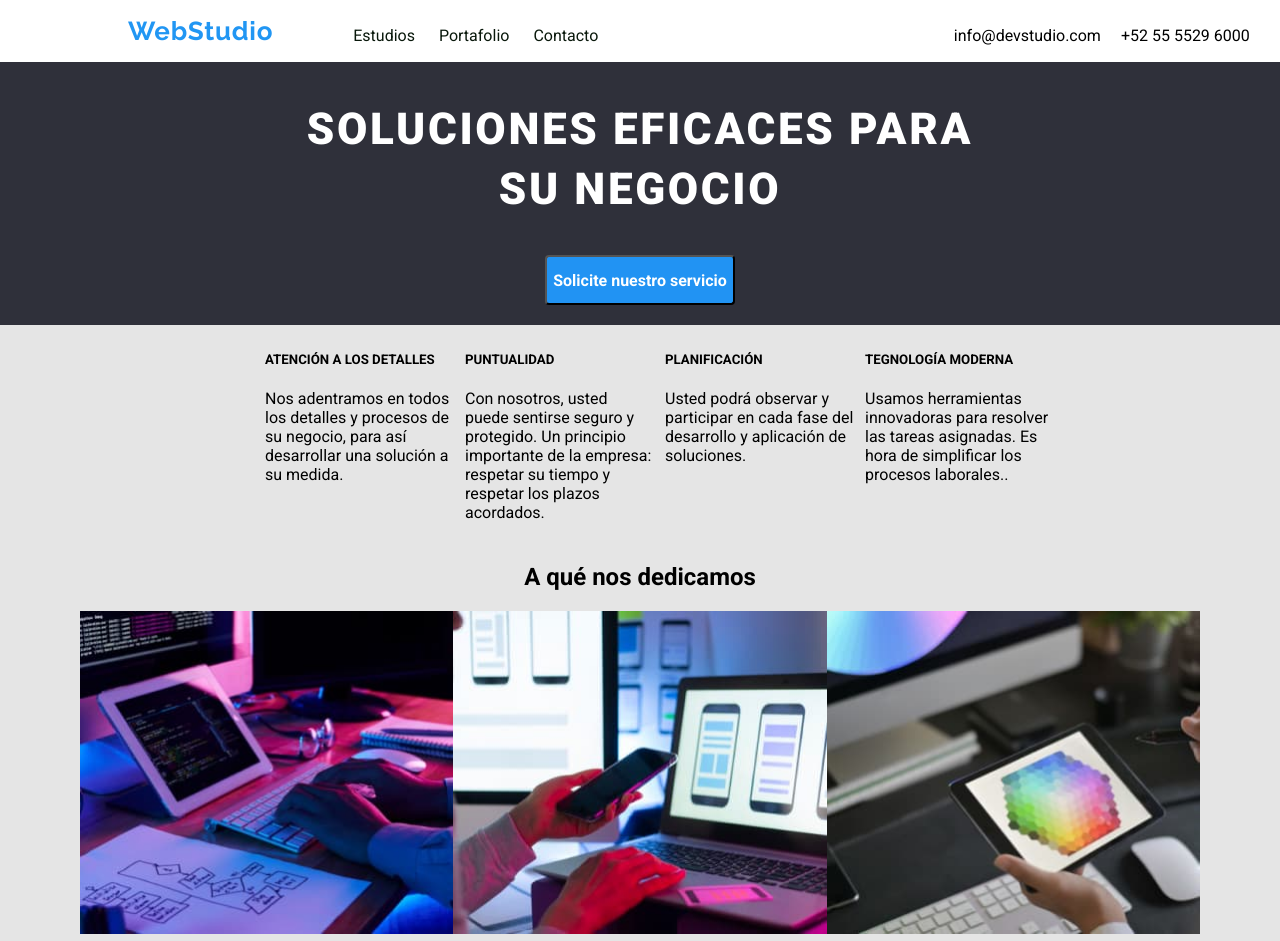
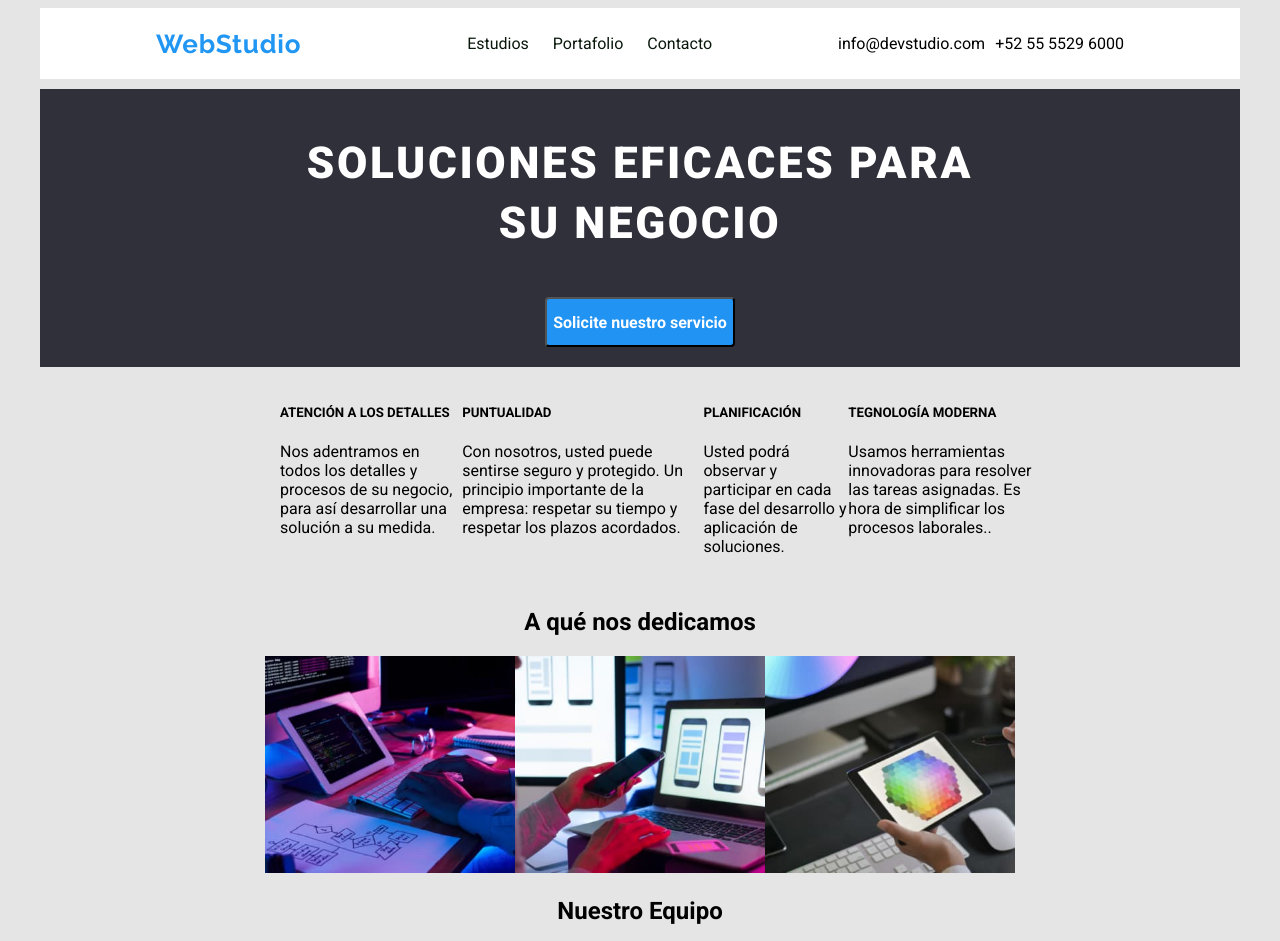
Before and after one commit to Deimer23/goit-markup-hw-02, a plain HTML site: page index.html in a window 1280 px wide. Shown: the top 941 px of the page. Drawn offline with Linux system fonts and the light colour scheme.

Commit message:
Tarea2Version4

```diff
--- a/css/styles.css
+++ b/css/styles.css
@@ -2,18 +2,22 @@
 body {
   background: #e5e5e5;
   font-family: "Roboto", sans-serif;
-  margin: 0 auto;
-  padding: 0 auto;
+
 }
-.index-main {
-  display: flex;
-  flex-direction: column;
+.container{
+    width: 1200px;
+    margin: 0 auto;
 }
 .top-line {
   display: flex;
   flex-direction: row;
+  align-items: center;
+  justify-content: space-evenly;
+  /* padding-left: 50px; */
+  /* padding-right: 20px; */
   background: #ffffff;
-  padding-left: 10%;
+  margin-bottom: 10px;
+  /* padding-left: 10%; */
 }
 .logo a {
   font-family: "raleway", sans-serif;
@@ -41,27 +45,23 @@ body {
 a {
   text-decoration: none;
 }
-.menu {
-  margin-top: 10px;
-  margin-left: 30px;
-}
-
 .menu ul li {
   display: inline-block;
-  padding-left: 10px;
-  padding-right: 10px;
+  padding: 10px;
+  /* padding-right: 10px; */
 }
 .contact {
   display: flex;
   flex-direction: row;
-  margin-left: 30%;
-  margin-top: 10px;
+  column-gap: 10px;
 }
 .contact p:hover {
   color: #2196f3;
 }
-.contact p {
-  margin-right: 20px;
+.index-main{
+  display: flex;
+  flex-direction: column;
+  align-items: center;
 }
 .content-title {
   display: flex;
@@ -69,9 +69,10 @@ a {
   background: #2f303a;
   align-items: center;
   padding-bottom: 20px;
+  width: 1200px;
 }
 .title {
-  width: 696px;
+  width: 700px;
   font-family: "Roboto", sans-serif;
   font-size: 44px;
   font-weight: 900;
@@ -104,28 +105,22 @@ a {
   background: #e5e5e5;
   color: #2196f3;
 }
-.skills{
-    margin: 0 auto;
-}
 .skills ul li{
     display: inline;
-    padding: 5px;
 }
 .skills ul{
-    display: grid;
-    grid-template-columns: 200px 200px 200px 200px;
-    margin: 0 auto;
+    display: flex;
+    flex-direction: row;
+}
+.skills{
+    width: 800px;
 }
 .our-work {
   display: flex;
   flex-direction: column;
-  margin: 0 auto;
-}
-.title-work {
-  margin: 0 auto;
-}
-.title-team {
-  margin: 0 auto;
+  align-items: center;
+  width: 800px;
+  /* margin: 0 auto; */
 }
 .our-work-1 {
   display: flex;
@@ -134,7 +129,7 @@ a {
 .team {
   display: flex;
   flex-direction: column;
-  margin: 0 auto;
+  align-items: center;
 }
 .team-content {
   display: flex;
@@ -147,7 +142,7 @@ a {
   display: flex;
   flex-direction: row;
   background: #2f303a;
-  padding-left: 10%;
+  padding-left: 100px;
 }
 .direction p:hover{
     color: #2196f3;
@@ -166,12 +161,8 @@ a {
 .portafolio-main{
     display: flex;
     flex-direction:column;
-    width: 60%;
-    margin: 0 auto;
     align-items: center;
-}
-.menu-second{
-    margin: 0 auto;
+    justify-content: center;
 }
 .menu-second ul li{
     display: inline-block;
@@ -190,7 +181,7 @@ a {
 .portafolio{
     display: grid;
     grid-template-columns: 200px 200px 200px;
-    grid-gap: 5px;
+    gap: 5px;
 }
 .social-media{
     margin-left: 70px;
--- a/index.html
+++ b/index.html
@@ -14,7 +14,8 @@
     <title>WebStudio</title>
   </head>
   <body>
-    <header class="top-line">
+    <section class="container">
+      <header class="top-line section">
         <section class="logo">
           <p class="logo-top"><a href="#">WebStudio</a></p>
         </section>
@@ -32,10 +33,12 @@
           <p class="phone">+52 55 5529 6000</p>
         </section>
       </header>
-    <main class="index-main">
+      <main class="index-main section">
         <section class="content-title">
           <h1 class="title">SOLUCIONES EFICACES PARA SU NEGOCIO</h1>
-        <button class="button" type="button">Solicite nuestro servicio</button>
+          <button class="button" type="button">
+            Solicite nuestro servicio
+          </button>
         </section>
         <section class="skills">
           <ul>
@@ -50,8 +53,8 @@
               <h5>PUNTUALIDAD</h5>
               <p>
                 Con nosotros, usted puede sentirse seguro y protegido. Un
-              principio importante de la empresa: respetar su tiempo y respetar
-              los plazos acordados.
+                principio importante de la empresa: respetar su tiempo y
+                respetar los plazos acordados.
               </p>
             </li>
             <li>
@@ -80,7 +83,7 @@
                 ><img
                   src="images/pcdesktop.jpg"
                   alt="Computador de Escritorio"
-                width="373.16"
+                  width="250px"
               /></a>
             </section>
             <section class="laptop">
@@ -88,12 +91,15 @@
                 ><img
                   src="images/laptop.jpg"
                   alt="Computador protatil"
-                width="373.16"
+                  width="250px"
               /></a>
             </section>
             <section class="tablet">
               <a href="#"
-              ><img src="images/Tablet.jpg" alt="Tablet" width="373.16"
+                ><img
+                   src="images/Tablet.jpg"
+                   alt="Tablet"
+                   width="250px"
               /></a>
             </section>
           </section>
@@ -142,7 +148,7 @@
           </section>
         </section>
       </main>
-    <footer class="footer">
+      <footer class="footer section">
         <section>
           <section class="logo">
             <p class="logo-down"><a href="#">WebStudio</a></p>
@@ -155,5 +161,6 @@
           </section>
         </section>
       </footer>
+    </section>
   </body>
 </html>
```
Also changed, not shown: portafolio.html (+3 -1 lines), studio.html (+2 -0 lines). Lines whose indentation alone changed are shown as unchanged.
